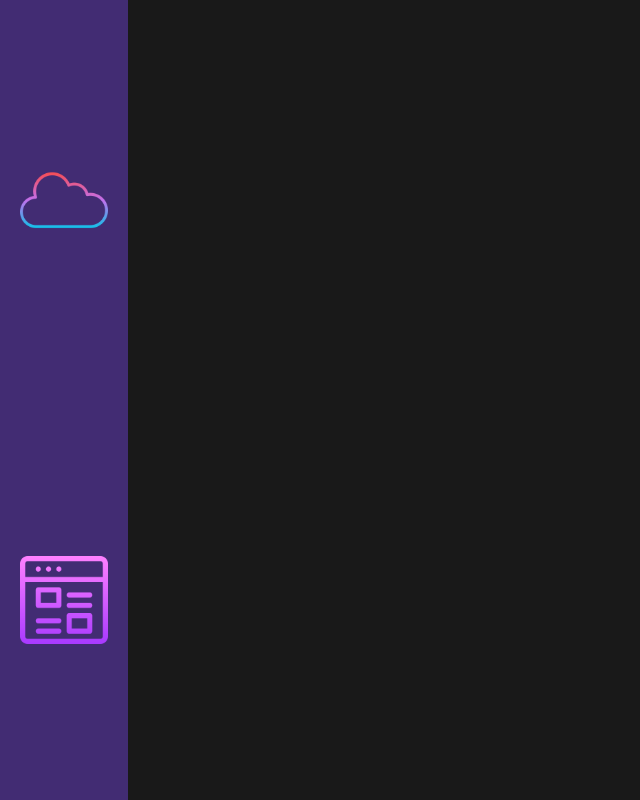
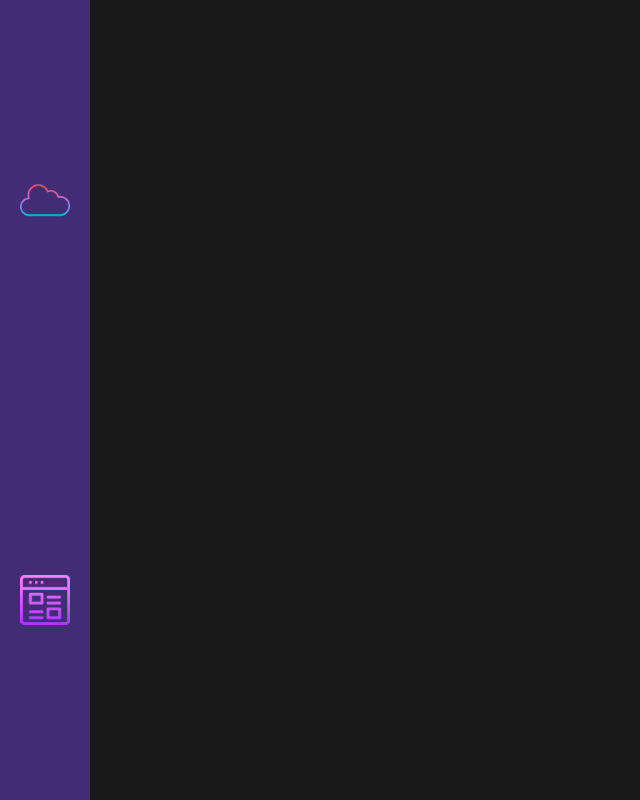
Before and after one commit to teddyChalhoub/PHP-Project, a PHP site: page /views/homePage.php in a window 1280 px wide. Shown: the whole page, without its empty margins (0-640 px from the left). Run offline with PHP 8.4, Linux system fonts and the light colour scheme; the visitor is signed in with stand-in values (Sample User, id 1); data that the repository does not hold is empty.

Commit message:
did some layout design

```diff
--- a/views/homepage.css
+++ b/views/homepage.css
@@ -86,7 +86,7 @@ section:target h1 {
   background: var(--light-color);
 }
 nav {
-  width: 10%;
+  width: 7%;
 }
 nav a img {
   width: 100%;
```
